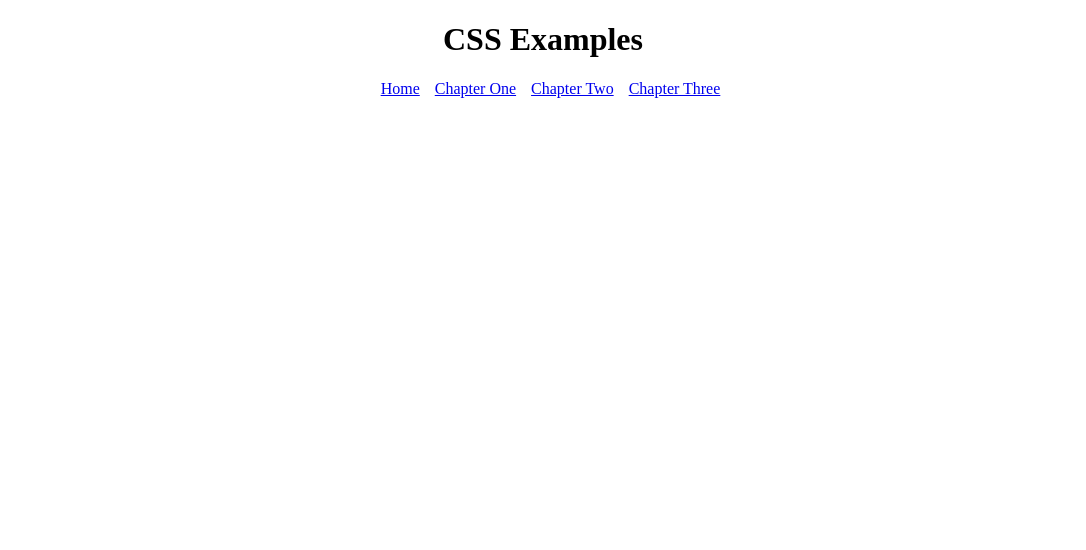
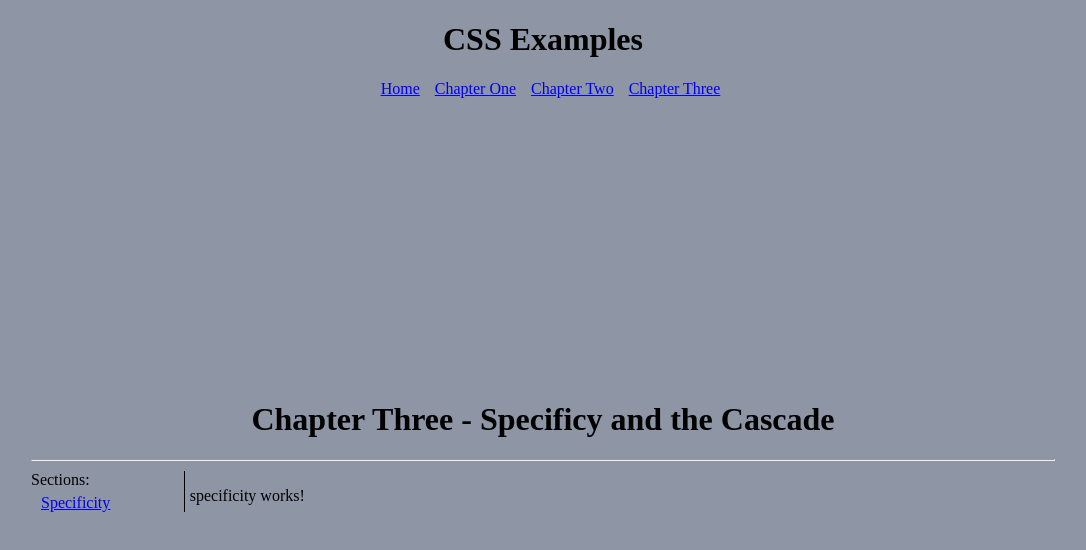
Before and after one commit to robertjorg/cssProject, an Angular app: page /chapterThree/specificity in a window 1280 px wide. Before the commit this address led to /. Shown: the top 550 px of the page, without its empty margins (97-1183 px from the left). Built offline with nearby package versions, Linux system fonts and the light colour scheme.

Commit message:
Well, I screwed something up
Will work on it tomorrow

```diff
--- a/src/app/app.component.html
+++ b/src/app/app.component.html
@@ -1,3 +1,5 @@
+    <div class="flex-row full-height">
+      <div class="top-header">
         <h1 class="header">CSS Examples</h1>
         <div class="links">
           <a routerLink="/" routerLinkActive="active">Home</a>
@@ -5,4 +7,8 @@
           <a routerLink="/chapterTwo" reouterLinkActive="active">Chapter Two</a>
           <a routerLink="/chapterThree" reouterLinkActive="active">Chapter Three</a>
         </div>
+      </div>
+      <div class="body-container">
         <router-outlet></router-outlet>
+      </div>
+    </div>
--- a/src/app/app.component.scss
+++ b/src/app/app.component.scss
@@ -1,4 +1,19 @@
 @import "src/styles.scss";
+
+.full-height {
+  height: 100%;
+}
+
+.top-header {
+  top: 0;
+  position: fixed;
+}
+
+.body-container {
+  width: 80%;
+  margin-top: 100px;
+
+}
 
 .links {
   display: flex;
--- a/src/app/chapter-three/chapter-three-routing.module.ts
+++ b/src/app/chapter-three/chapter-three-routing.module.ts
@@ -9,7 +9,7 @@ export const routes: Routes = [
     { path: '', component: ChapterThreeComponent,
     children: [
       { path: '', redirectTo: 'specificity', pathMatch: 'full' },
-      { path: '', component: SpecificityComponent },
+      { path: 'specificity', component: SpecificityComponent },
 
     ] }
   ]
--- a/src/app/chapter-three/chapter-three.component.html
+++ b/src/app/chapter-three/chapter-three.component.html
@@ -1,4 +1,5 @@
 <h1 class="header">Chapter Three - Specificy and the Cascade</h1>
+  <hr>
   <div class="container">
     <div class="container-left">
       Sections:
--- a/src/app/chapter-three/chapter-three.component.scss
+++ b/src/app/chapter-three/chapter-three.component.scss
@@ -6,5 +6,6 @@
 
   a {
     align-items: left;
+    margin: 5px 0 0 10px
   }
 }
--- a/src/app/chapter-two/sections/dynamic-pseudo-class-selectors/dynamic-pseudo-class-selectors.component.html
+++ b/src/app/chapter-two/sections/dynamic-pseudo-class-selectors/dynamic-pseudo-class-selectors.component.html
@@ -1,4 +1,4 @@
-<div class="container">
+<div>
   <h1>Dynamic Pseudo Class Selectors</h1>
   <h2>Hyperlink pseudo-class</h2>
   <p>You can change these dynamically with the :link and :visited tags. :link has not been visisted and is a hyperlink.
--- a/src/app/chapter-two/sections/exact-selectors/exact-selectors.component.html
+++ b/src/app/chapter-two/sections/exact-selectors/exact-selectors.component.html
@@ -1,4 +1,4 @@
-<div class="container">
+<div>
   <div>You are able to do something like </div>
   <div>a[href="http://www.css-discuss.org/about.html"] {{'{'}}font-weight: bold{{'}'}}</div>
   <div>This will make all links with that value bold</div>
--- a/src/app/chapter-two/sections/partial-attributes/partial-attributes.component.html
+++ b/src/app/chapter-two/sections/partial-attributes/partial-attributes.component.html
@@ -1,4 +1,4 @@
-<div class="container">
+<div>
   <div>Substring matching with attribute selectors</div>
   <table>
     <colgroup>
--- a/src/app/chapter-two/sections/simple-selectors/simple-selectors.component.html
+++ b/src/app/chapter-two/sections/simple-selectors/simple-selectors.component.html
@@ -1,4 +1,4 @@
-<div class="container">
+<div>
   <h1>Attribute Selectors</h1>
   <h1 class="something">Simple Attributes:</h1>
   <h1>This is H1 without a class</h1>
--- a/src/app/chapter-two/sections/ui-state-pseudo/ui-state-pseudo.component.html
+++ b/src/app/chapter-two/sections/ui-state-pseudo/ui-state-pseudo.component.html
@@ -1,4 +1,4 @@
-<div class="container">
+<div>
   <h1>Ui State Pseudo Classes</h1>
   <img src="assets/UIPseudoClasses.png"><br/>
   <sup>*table taken from CSS: The Definitive Guide pg 82</sup>
--- a/src/styles.scss
+++ b/src/styles.scss
@@ -1,22 +1,43 @@
 .background-grey {
   background-color: gray;
+}
+
+:host{
+  position: fixed;
+  top:0;
+  left: 0;
+  width: 100vw;
+  height: 100vh;
+  background-color: #8E95A4;
 }
 
 h1 {
   text-align: center;
 }
 
+.flex-row {
+  display: flex;
+  flex-direction: row;
+  justify-content: center;
+  align-items: center;
+  height: 100%;
+}
+
 .container {
   margin-top: 10px;
   display: flex;
   flex-direction: row;
+  height: 100%
 }
 
 .container-right {
   width: 85%;
+  margin-left: 5px;
 }
 
 .container-left {
   width: 15%;
   overflow: hidden;
+  border-right: 1px solid black;
+  height: 100%;
 }
```
Lines whose indentation alone changed are shown as unchanged.
